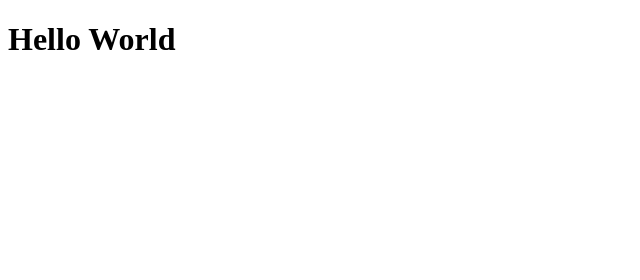
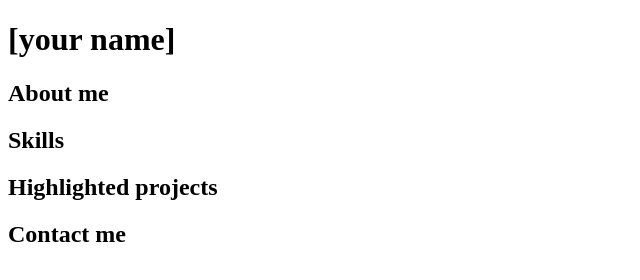
Before and after one commit to VitoSpatafora/VitoSpatafora.github.io, a plain HTML site: page index.html in a window 1280 px wide. Shown: the whole page, without its empty margins (0-640 px from the left). Drawn offline with Linux system fonts and the light colour scheme.

Commit message:
Update index.html

```diff
--- a/index.html
+++ b/index.html
@@ -2,8 +2,13 @@
 <html>
   <head>
     <title> CSCE 190: Vito Spatafora </title>
+    <link rel="stylesheet" href="styles.css">
   </head>
   <body>
-    <h1> Hello World </h1>
+    <h1>[your name]</h1>
+    <h2>About me</h2><div class="about"></div>
+    <h2>Skills</h2><div class="skills"></div>
+    <h2>Highlighted projects</h2><div class="projects"></div>
+    <h2>Contact me</h2><div class="contact"></div>
   </body>
 </html>
```
